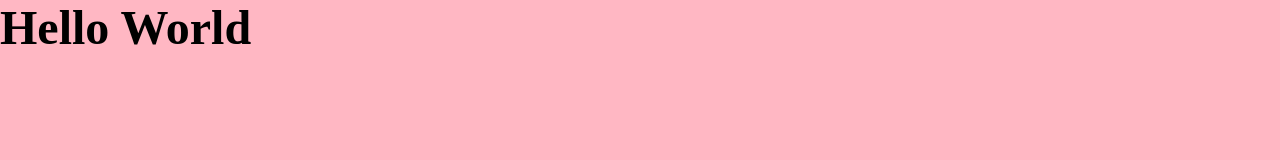
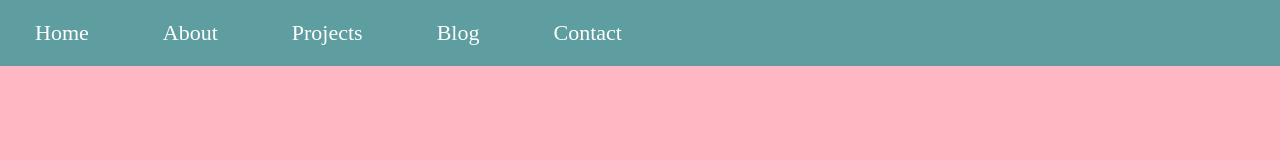
Before and after one commit to abdulowhab/Learning-SASS, a plain HTML site: page index.html in a window 1280 px wide. Drawn offline with Linux system fonts and the light colour scheme.

Commit message:
created menu using nested css using sass

```diff
--- a/index.html
+++ b/index.html
@@ -9,7 +9,17 @@
 </head>
 <body>
 
-    <h1>Hello World</h1>
+    <!-- Create a Menu using sass nesting -->
+    <nav>
+        <ul>
+            <li><a href="#">Home</a></li>
+            <li><a href="#">About</a></li>
+            <li><a href="#">Projects</a></li>
+            <li><a href="#">Blog</a></li>
+            <li><a href="#">Contact</a></li>
+        </ul>
+    </nav>
+
 
 </body>
 </html>
--- a/styles/styles.scss
+++ b/styles/styles.scss
@@ -18,3 +18,32 @@ body {
 h1 {
     font-size: $primary-heading;
 }
+
+// Nav Section Styles
+
+nav {
+    background-color: cadetblue;
+    ul {
+        list-style: none;
+    }
+
+    li {
+        margin: 0 10px;
+        display: inline-block;
+        padding: 10px;
+    }
+    a {
+        text-decoration: none;
+        color: white;
+        font-size: 22px;
+        transition: 0.4s;
+        border-radius: 15px;
+        display: inline-block;
+        // background-color: black;
+        padding: 10px 15px;
+
+        &:hover {
+            background-color: black;
+        }
+    }
+}
```
Also changed, not shown: styles/styles.css, 1 other file.
